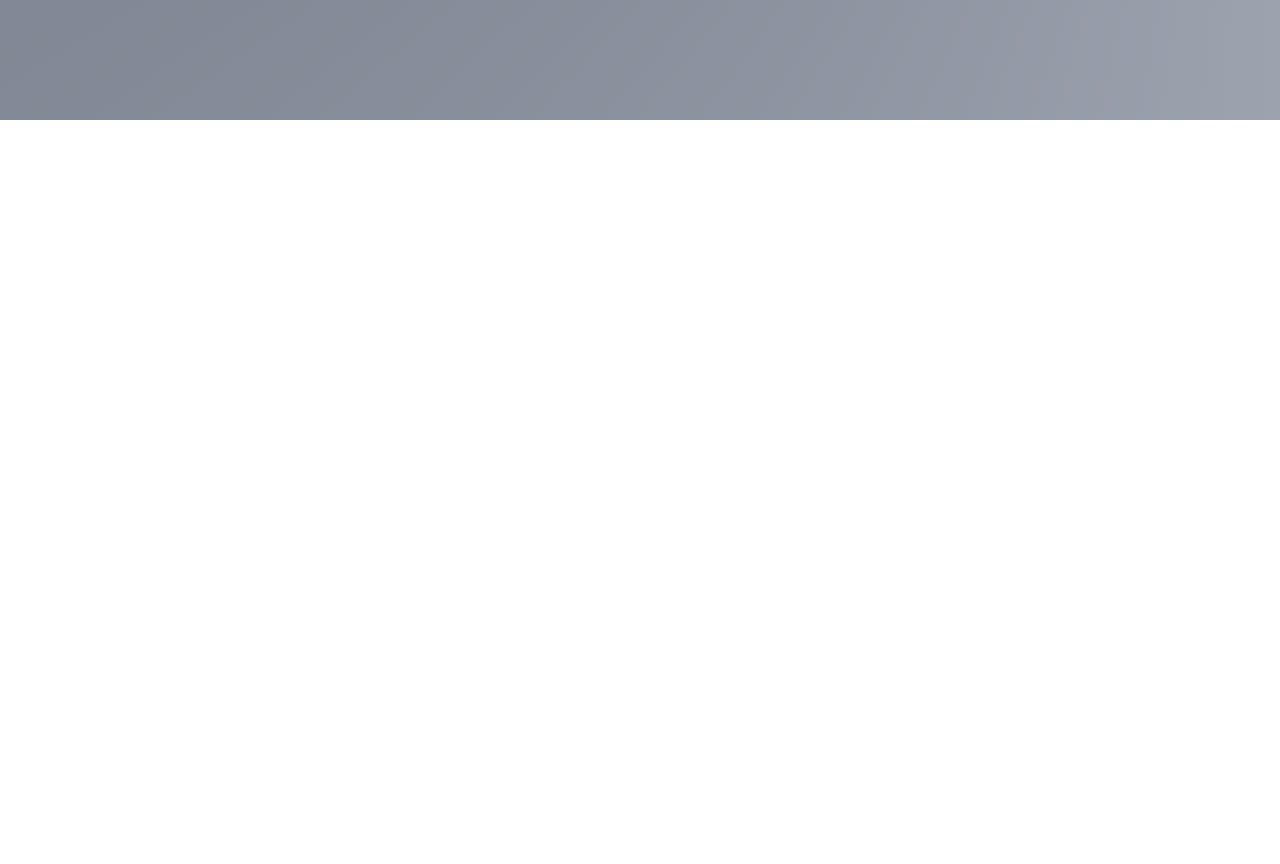
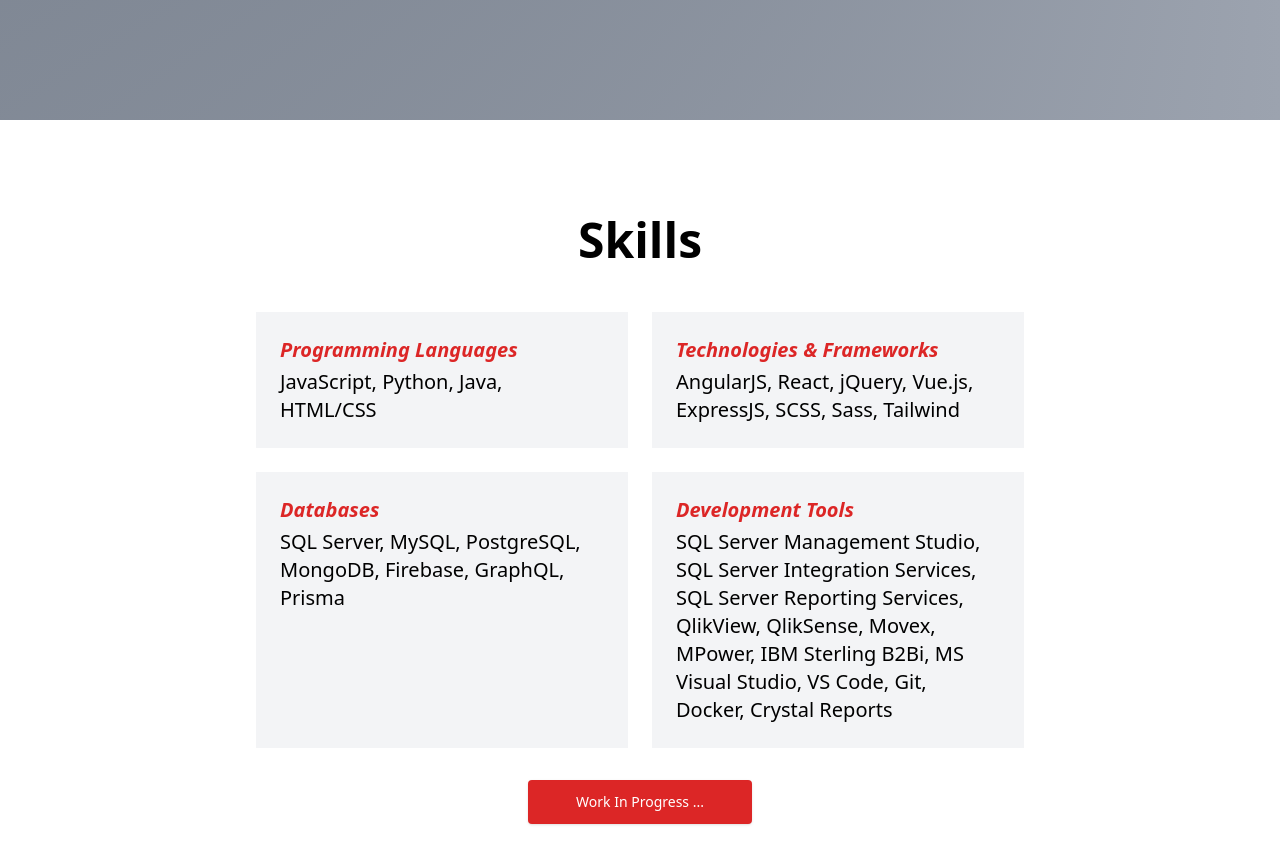
Before and after one commit to RDrohan/online-cv, a React app: page / in a window 1280 px wide. Shown: the part 680-1544 px from the top of the page. Before the commit the page ends 800 px from the top, so only its background shows below. Built offline with nearby package versions, Linux system fonts and the light colour scheme.

Commit message:
Added Skills Hero

```diff
--- a/public/index.html
+++ b/public/index.html
@@ -1,5 +1,5 @@
 <!DOCTYPE html>
-<html lang="en">
+<html lang="en" class="scroll-smooth">
 <head>
     <meta charset="UTF-8">
     <meta http-equiv="X-UA-Compatible" content="IE=edge">
--- a/src/App.js
+++ b/src/App.js
@@ -33,6 +33,56 @@
             className="block w-full rounded bg-red-600 px-12 py-3 text-sm font-medium text-white shadow hover:bg-red-700 focus:outline-none focus:ring active:bg-red-500 sm:w-auto"
             href="#skills"
           >
+            Read On
+          </a>
+        </div>
+      </Hero>
+      <Hero id="skills">
+        <h2 className="text-3xl font-extrabold sm:text-5xl">Skills</h2>
+
+        <div class="mt-12 sm:text-xl sm:leading-relaxed text-justify">
+          <div class="grid grid-cols-1 md:grid-cols-2 gap-6">
+            <div class="text-left text-xl p-6 bg-gray-100">
+              <h3 className="pb-1 font-bold italic text-red-600">
+                Programming Languages
+              </h3>
+              <p>JavaScript, Python, Java, HTML/CSS</p>
+            </div>
+            <div class="text-left text-xl p-6 bg-gray-100">
+              <h3 className="pb-1 font-bold italic text-red-600">
+                Technologies & Frameworks
+              </h3>
+              <p>
+                AngularJS, React, jQuery, Vue.js, ExpressJS, SCSS, Sass,
+                Tailwind
+              </p>
+            </div>
+            <div class="text-left text-xl p-6 bg-gray-100">
+              <h3 className="pb-1 font-bold italic text-red-600">Databases</h3>
+              <p>
+                SQL Server, MySQL, PostgreSQL, MongoDB, Firebase, GraphQL,
+                Prisma
+              </p>
+            </div>
+            <div class="text-left text-xl p-6 bg-gray-100">
+              <h3 className="pb-1 font-bold italic text-red-600">
+                Development Tools
+              </h3>
+              <p>
+                SQL Server Management Studio, SQL Server Integration Services,
+                SQL Server Reporting Services, QlikView, QlikSense, Movex,
+                MPower, IBM Sterling B2Bi, MS Visual Studio, VS Code, Git,
+                Docker, Crystal Reports
+              </p>
+            </div>
+          </div>
+        </div>
+
+        <div className="mt-8 flex flex-wrap justify-center gap-4">
+          <a
+            className="block w-full rounded bg-red-600 px-12 py-3 text-sm font-medium text-white shadow hover:bg-red-700 focus:outline-none focus:ring active:bg-red-500 sm:w-auto"
+            href="#skills"
+          >
             Work In Progress ...
           </a>
         </div>
--- a/src/components/Hero.js
+++ b/src/components/Hero.js
@@ -3,7 +3,7 @@
 function Hero({ children, id, gradient }) {
   return (
     <section id={id} className={gradient}>
-      <div className="mx-auto max-w-screen-xl px-4 py-32 lg:flex lg:h-screen lg:items-center">
+      <div className="mx-auto max-w-screen-xl px-4 py-32 flex h-screen items-center">
         <div className="mx-auto max-w-3xl text-center">{children}</div>
       </div>
     </section>
```
